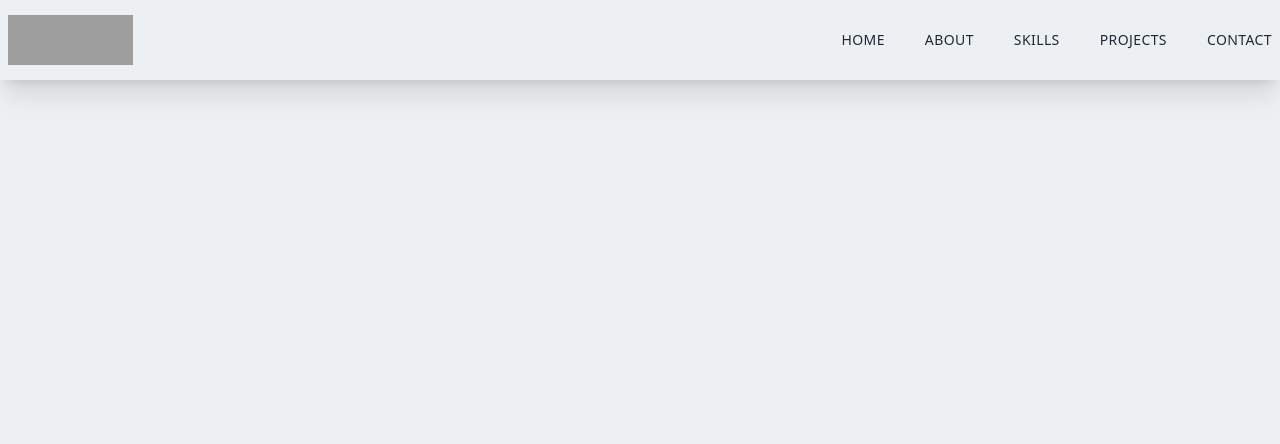
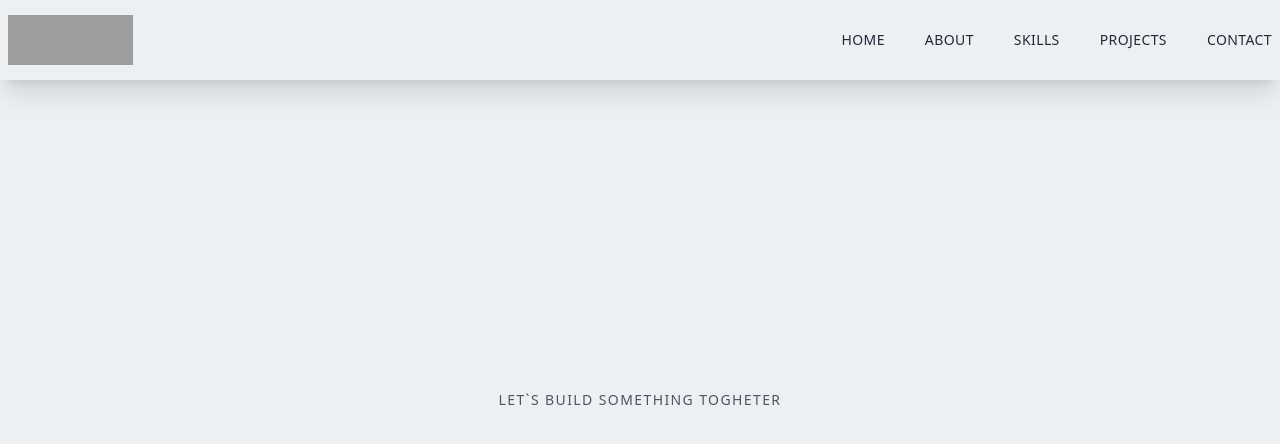
Before and after one commit to inocencio5117/inocencio_portifolio, a Next.js app: page / in a window 1280 px wide. Shown: the top 444 px of the page. Built offline with nearby package versions, Linux system fonts and the light colour scheme; grey boxes are pictures that could not be loaded.

Commit message:
Feat: adding main component

```diff
--- /dev/null
+++ b/components/Main.jsx
@@ -0,0 +1,15 @@
+import React from "react";
+
+export default function Main() {
+  return (
+    <div className="w-full h-screen text-center">
+      <div className="max-w-[1240px] w=full h-full mx-auto p-2 flex justify-center items-center">
+        <div>
+          <p className="uppercase text-sm tracking-widest text-gray-600">
+            LET`S BUILD SOMETHING TOGHETER
+          </p>
+        </div>
+      </div>
+    </div>
+  );
+}
--- a/pages/index.js
+++ b/pages/index.js
@@ -1,6 +1,7 @@
 import Head from "next/head";
 import Image from "next/image";
 import Navbar from "../components/Navbar";
+import Main from "../components/Main";
 
 export default function Home() {
   return (
@@ -12,6 +13,7 @@
       </Head>
 
       <Navbar />
+      <Main />
     </div>
   );
 }
```
